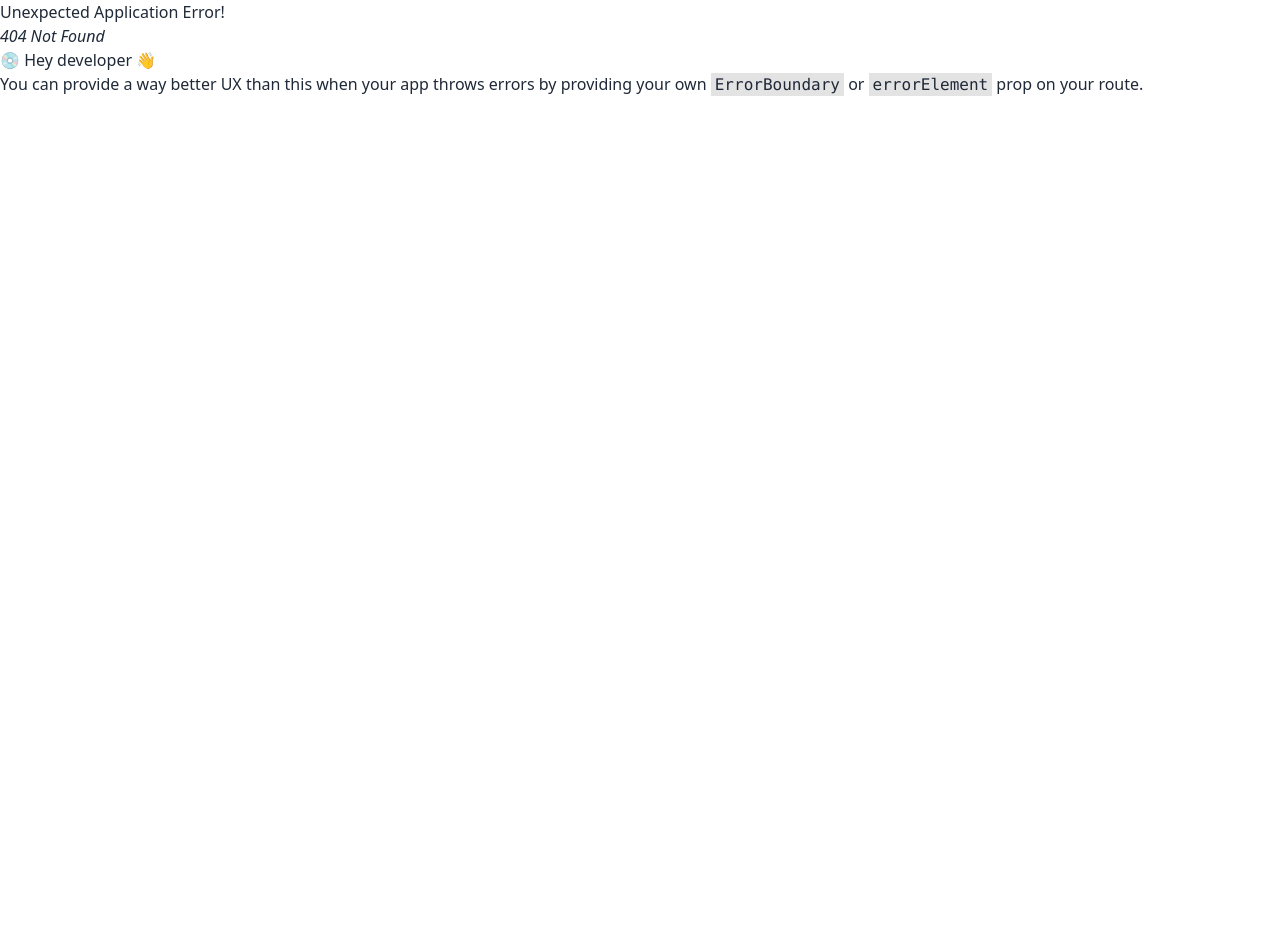
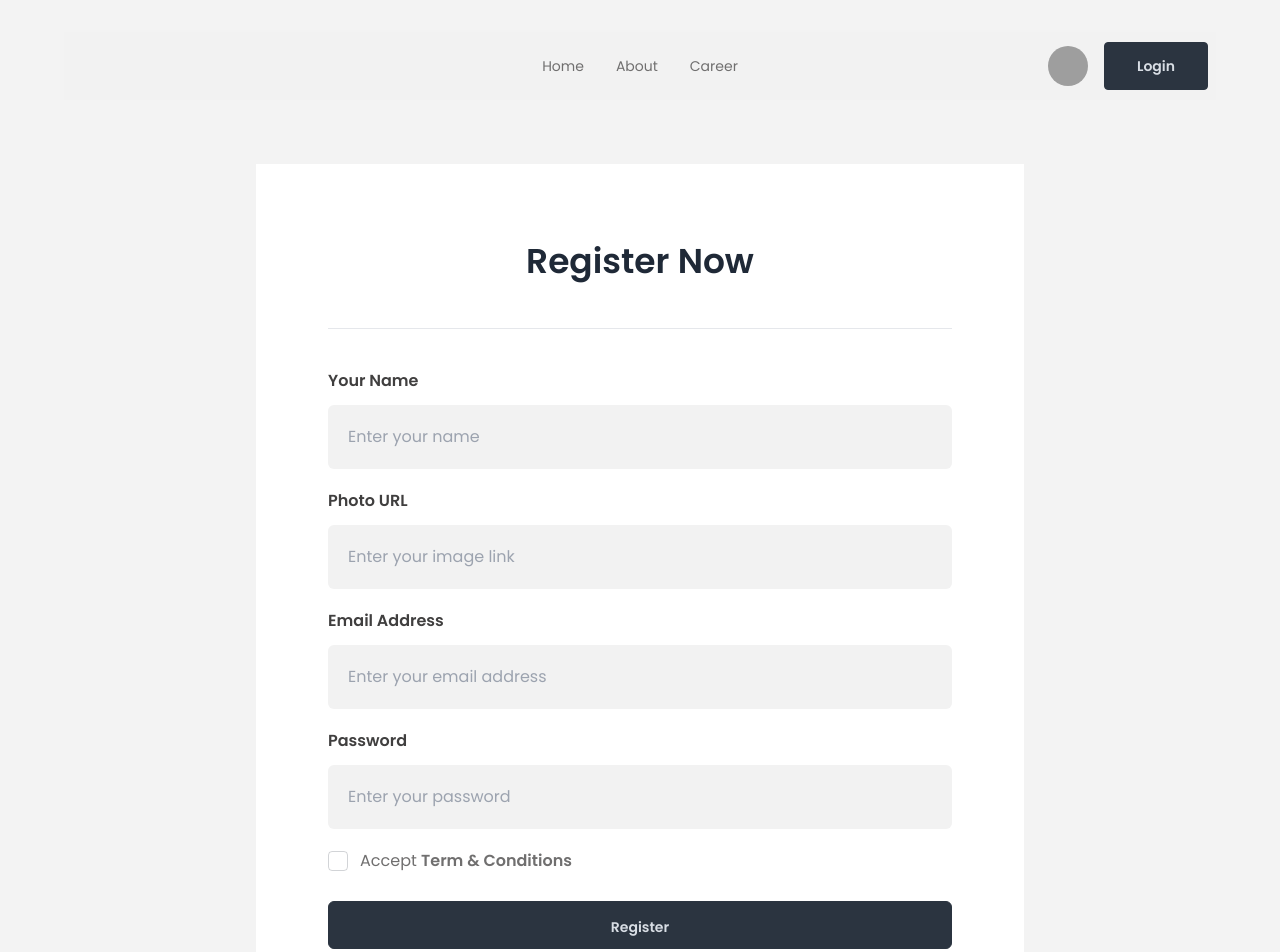
Before and after one commit to mashfikur/react-dragon-news-project, a React (Vite) app: page /register in a window 1280 px wide. Before the commit this address had no page. Shown: the top 952 px of the page. Before the commit the page ends 800 px from the top, so only its background shows below. Built offline with nearby package versions, Linux system fonts and the light colour scheme; grey boxes are pictures that could not be loaded.

Commit message:
registration page created

```diff
--- /dev/null
+++ b/src/pages/Register.jsx
@@ -0,0 +1,80 @@
+import { Link } from "react-router-dom";
+import Navbar from "../components/Navbar";
+
+const Register = () => {
+  return (
+    <div className="bg-[#F3F3F3] min-h-screen">
+      <div className="pt-8 font-poppins max-w-6xl pb-16 mx-auto">
+        <Navbar bgColor={200}></Navbar>
+        <div className="w-2/3 mx-auto bg-white  p-[4.5rem]">
+          <h3 className="text-[2.15rem] mb-10 font-semibold text-center">
+            Register Now
+          </h3>
+          <hr className="mb-10" />
+
+          <form>
+            <label>
+              <h3 className=" text-[#403F3F] font-semibold mb-3">Your Name</h3>
+              <input
+                type="text"
+                name="name"
+                placeholder="Enter your name"
+                className="w-full p-5 bg-base-200 focus:outline-none rounded-md "
+              />
+            </label>
+            <label>
+              <h3 className=" text-[#403F3F] font-semibold mt-5 mb-3">Photo URL</h3>
+              <input
+                type="text"
+                name="photo"
+                placeholder="Enter your image link"
+                className="w-full p-5 bg-base-200 focus:outline-none rounded-md "
+              />
+            </label>
+            <label>
+              <h3 className=" text-[#403F3F] font-semibold mt-5 mb-3">
+                Email Address
+              </h3>
+              <input
+                type="email"
+                name="email"
+                placeholder="Enter your email address"
+                className="w-full p-5 bg-base-200 focus:outline-none rounded-md "
+              />
+            </label>
+
+            <label>
+              <h3 className=" text-[#403F3F] font-semibold mb-3 mt-5">
+                Password
+              </h3>
+              <input
+                type="password"
+                name="password"
+                placeholder="Enter your password"
+                className="w-full p-5 bg-base-200 focus:outline-none rounded-md mb-5 "
+              />
+            </label>
+
+            <label className="flex items-center gap-3">
+            <input type="checkbox"  className="checkbox checkbox-sm rounded" />
+            <p className="text-[#706F6F]">Accept <Link className="font-semibold">Term & Conditions</Link> </p>
+            </label>
+
+            <button className="btn  btn-neutral py-[1.13rem] capitalize w-full rounded-md mt-7">
+              Register
+            </button>
+          </form>
+
+          <p className="font-medium mt-7 text-[#706F6F] text-center">
+            Already Have An Account ?{" "}
+            <Link className="text-[#FF8C47]" to="/login">
+              Login
+            </Link>{" "}
+          </p>
+        </div>
+      </div>
+    </div>
+  );
+};
+
+export default Register;
--- a/src/routes/Routes.jsx
+++ b/src/routes/Routes.jsx
@@ -2,6 +2,7 @@ import { createBrowserRouter } from "react-router-dom";
 import Layout from "../layout/Layout";
 import Home from "../pages/Home";
 import Login from "../pages/Login";
+import Register from "../pages/Register";
 
 const router = createBrowserRouter([
   {
@@ -18,6 +19,10 @@ const router = createBrowserRouter([
     path: "/login",
     element: <Login></Login>,
   },
+  {
+    path: "/register",
+    element: <Register></Register> ,
+  },
 ]);
 
 export default router;
```
